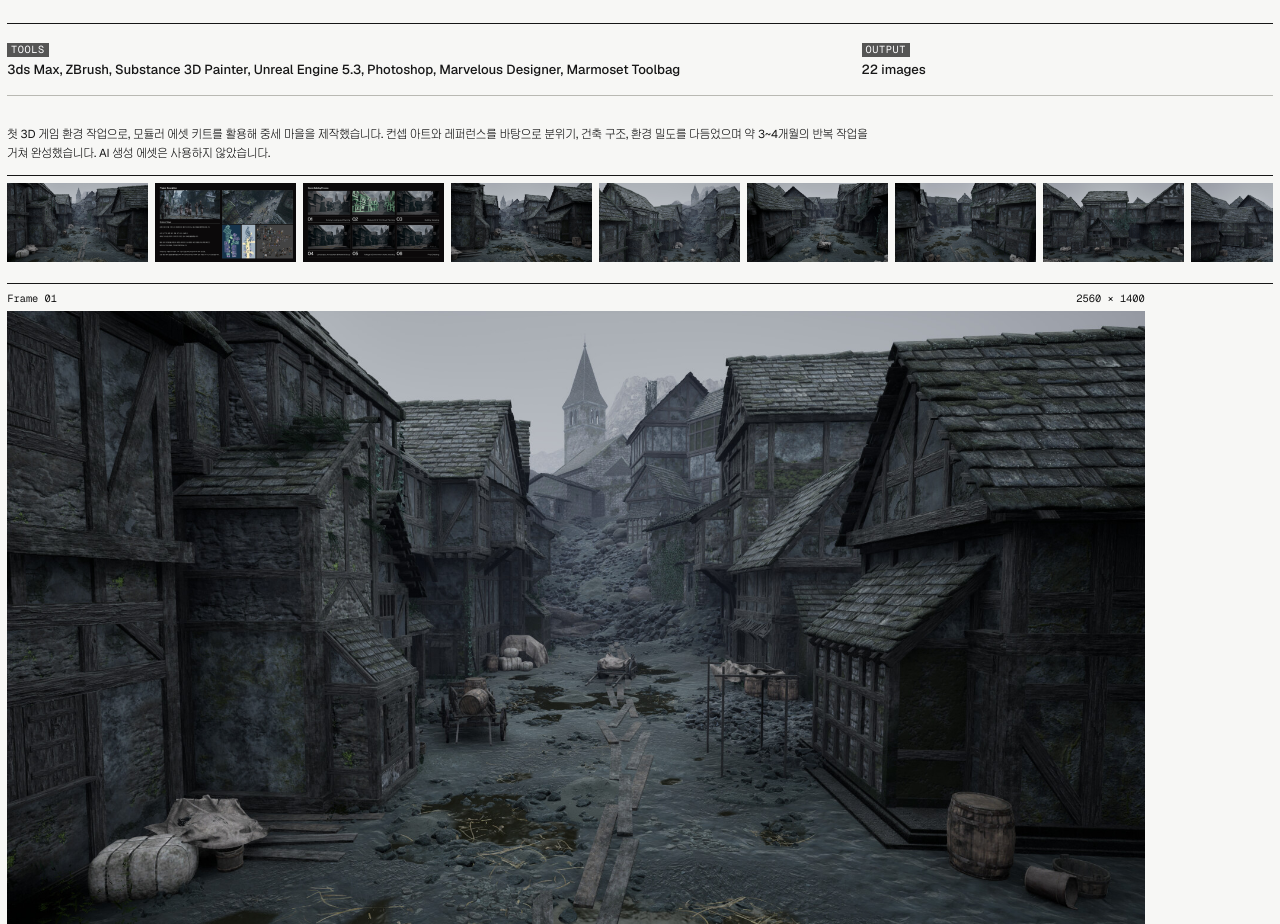
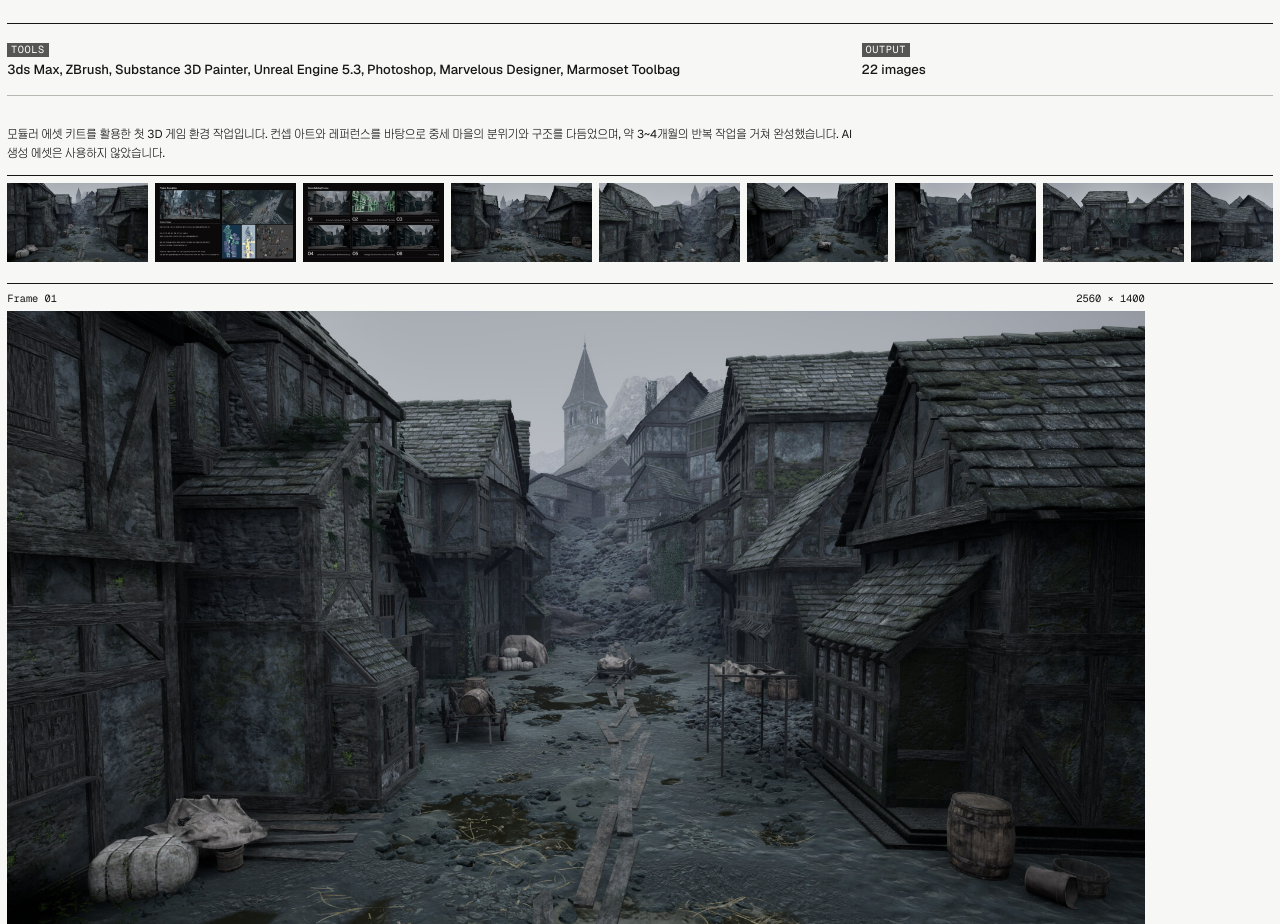
Before and after one commit to rohyunsang/kimminjeong-portfolio, a Next.js app: page /work/forgotten-breath in a window 1280 px wide. Shown: the part 1351-2275 px from the top of the page. Built offline with nearby package versions, Linux system fonts and the light colour scheme.

Commit message:
Enlarge Korean project summaries

```diff
--- a/src/app/globals.css
+++ b/src/app/globals.css
@@ -603,7 +603,9 @@ a {
 
 .project-receipt-overlay .project-summary-ko {
   max-width: none;
-  font-size: clamp(0.58rem, 0.7vw, 0.78rem);
+  width: calc(100% + clamp(3rem, 8vw, 8rem));
+  font-size: clamp(0.64rem, 0.78vw, 0.86rem);
+  letter-spacing: -0.015em;
   white-space: nowrap;
 }
 
--- a/src/data/works.ts
+++ b/src/data/works.ts
@@ -41,7 +41,7 @@ export const works: Work[] = [
       "Marmoset Toolbag"
     ],
     "summary": "The Forgotten Breath of a Medieval Village is my first 3D game environment project. The scene was built using a modular asset kit, with its composition and atmosphere developed from the referenced concept art. Additional visual references guided the mood, architectural structure, and environmental density, strengthening the scene’s realism and sense of place. Production took approximately three to four months, including iterative refinement. No AI-generated assets were used.",
-    "summaryKo": "첫 3D 게임 환경 작업으로, 모듈러 에셋 키트를 활용해 중세 마을을 제작했습니다. 컨셉 아트와 레퍼런스를 바탕으로 분위기, 건축 구조, 환경 밀도를 다듬었으며 약 3~4개월의 반복 작업을 거쳐 완성했습니다. AI 생성 에셋은 사용하지 않았습니다.",
+    "summaryKo": "모듈러 에셋 키트를 활용한 첫 3D 게임 환경 작업입니다. 컨셉 아트와 레퍼런스를 바탕으로 중세 마을의 분위기와 구조를 다듬었으며, 약 3~4개월의 반복 작업을 거쳐 완성했습니다. AI 생성 에셋은 사용하지 않았습니다.",
     "concept": "https://www.artstation.com/artwork/8bx4vO",
     "artstation": "https://www.artstation.com/artwork/DLzPvn",
     "cover": {
@@ -272,7 +272,7 @@ export const works: Work[] = [
       "Photoshop"
     ],
     "summary": "Cooperative puzzle game environment. Translated 2D concept art into a realized 3D world in Unreal, focusing on mood, spatial composition and readable gameplay space. Level layout by a dedicated level designer; environment execution and atmospheric direction by me.",
-    "summaryKo": "협동 퍼즐 게임의 환경 작업으로, 2D 컨셉 아트를 Unreal Engine의 3D 공간으로 구현하며 분위기, 공간 구성, 플레이 동선의 가독성에 집중했습니다. 레벨 레이아웃은 전담 디자이너가 맡았고, 저는 환경 제작과 분위기 연출을 담당했습니다.",
+    "summaryKo": "협동 퍼즐 게임의 환경 작업으로, 2D 컨셉 아트를 Unreal Engine의 3D 공간으로 구현하며 분위기와 플레이 동선의 가독성에 집중했습니다. 저는 환경 제작과 분위기 연출을 담당했으며, 레벨 레이아웃은 전담 디자이너가 맡았습니다.",
     "concept": "https://x.com/Studio_Gravitia",
     "artstation": "https://www.artstation.com/artwork/rlxNzG",
     "cover": {
```
